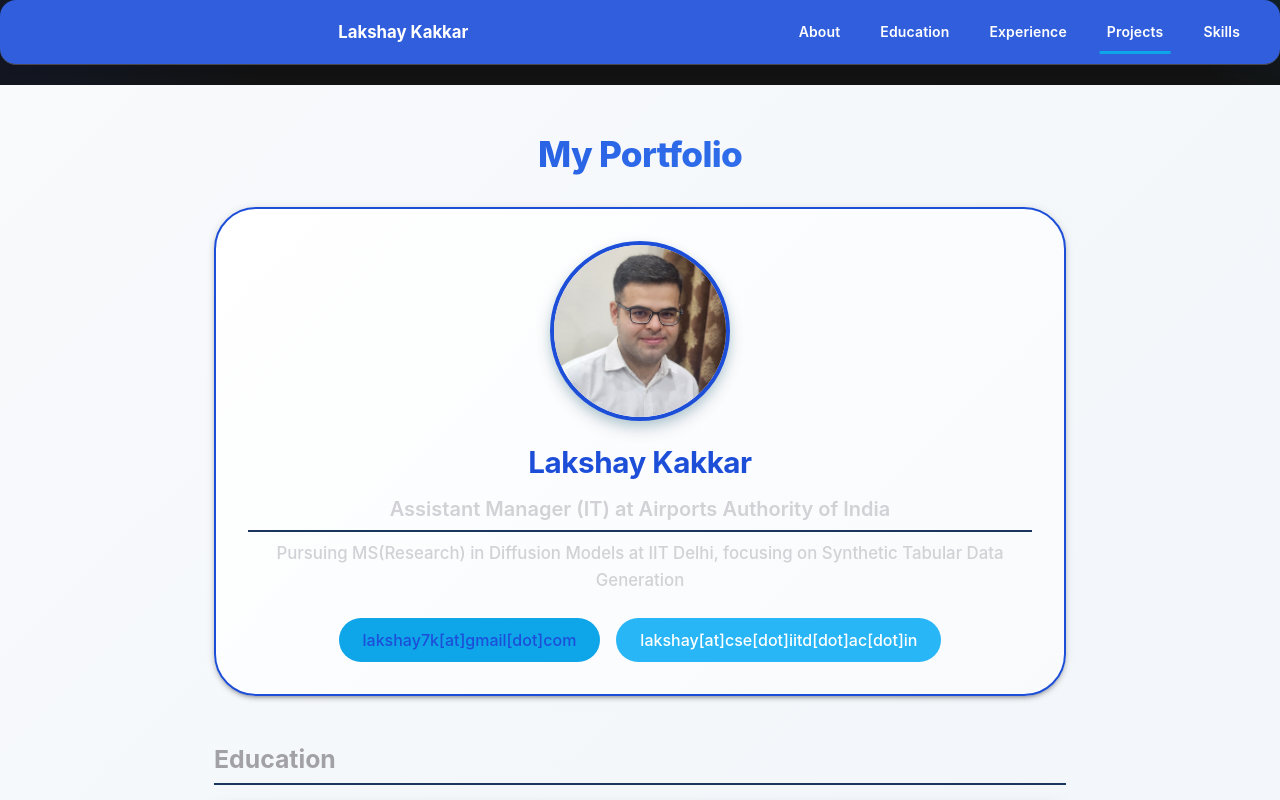
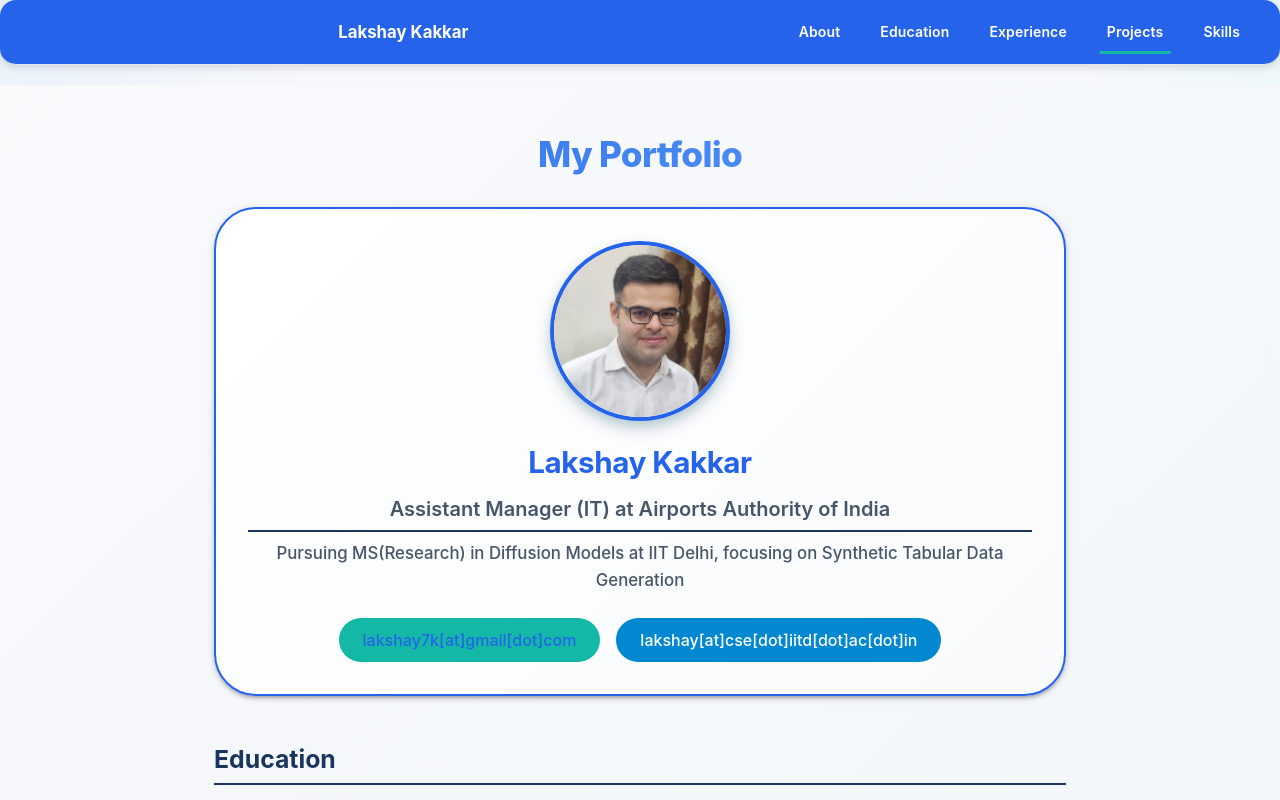
Before and after one commit to lakshaykakkar/lakshaykakkar.github.io, a React (Create React App) app in the folder my-portfolio/: page / in a window 1280 px wide. Shown: the top 800 px of the page. Built offline with nearby package versions, Linux system fonts and the light colour scheme.

Commit message:
Revert "Update theme.ts file with new theme configuration"
This reverts commit 3355634b9c571ce78cc6585ebbabf8ad395eddcc.

```diff
--- a/my-portfolio/src/theme.ts
+++ b/my-portfolio/src/theme.ts
@@ -1,45 +1,45 @@
 import { createTheme, alpha } from '@mui/material/styles';
 
 const primary = {
-  main: '#1d4ed8',       // blue-700
-  light: '#3b82f6',      // blue-500
-  dark: '#1e40af',       // blue-800
+  main: '#2563eb',       // indigo-600
+  light: '#60a5fa',      // indigo-400
+  dark: '#1e40af',       // indigo-800
   contrastText: '#ffffff',
 };
 
 const secondary = {
-  main: '#0ea5e9',       // sky-500
-  light: '#38bdf8',      // sky-400
-  dark: '#0369a1',       // sky-700
+  main: '#14b8a6',       // teal-500
+  light: '#5eead4',      // teal-300
+  dark: '#0f766e',       // teal-700
   contrastText: '#ffffff',
 };
 
 const gray = {
-  0: '#121212',
-  50: '#1c1c1e',
-  100: '#2c2c2e',
-  200: '#3a3a3c',
-  300: '#48484a',
-  400: '#636366',
-  600: '#8e8e93',
-  700: '#aeaeb2',
-  800: '#f2f2f7',
-  900: '#ffffff',
+  0: '#ffffff',
+  50: '#f9fafb',
+  100: '#f3f4f6',
+  200: '#e5e7eb',
+  300: '#d1d5db',
+  400: '#9ca3af',
+  600: '#4b5563',
+  700: '#374151',
+  800: '#1f2933',
+  900: '#0b1220',
 };
 
 const theme = createTheme({
   palette: {
-    mode: 'dark', // embracing the night
+    mode: 'light', // stop gaslighting MUI
     primary,
     secondary,
     background: {
-      default: '#121212',   // dark background
-      paper: '#1c1c1e',    // cards/surfaces
+      default: '#f6f8fb',   // soft app background
+      paper: '#ffffff',    // cards/surfaces
     },
-    divider: gray[300],
+    divider: gray[200],
     text: {
-      primary: '#f2f2f7',   // light, clear text
-      secondary: '#d1d1d6',
+      primary: '#0f172a',   // richer than Tailwind slate-900
+      secondary: '#475569',
     },
   },
 
@@ -47,18 +47,18 @@ const theme = createTheme({
     fontFamily:
       '"Inter", "Inter var", -apple-system, BlinkMacSystemFont, "Segoe UI", sans-serif',
 
-    h1: { fontWeight: 800, fontSize: '2.9rem', letterSpacing: '-0.03em', color: '#ffffff' },
-    h2: { fontWeight: 750, fontSize: '2.2rem', letterSpacing: '-0.02em', color: '#e5e5e7' },
-    h3: { fontWeight: 700, fontSize: '1.85rem', letterSpacing: '-0.015em', color: '#d1d1d6' },
-    h4: { fontWeight: 700, fontSize: '1.55rem', color: '#a1a1a6' },
-    h5: { fontWeight: 600, fontSize: '1.25rem', color: '#939397' },
-    h6: { fontWeight: 600, fontSize: '1.05rem', color: '#8e8ea1' },
+    h1: { fontWeight: 800, fontSize: '2.9rem', letterSpacing: '-0.03em' },
+    h2: { fontWeight: 750, fontSize: '2.2rem', letterSpacing: '-0.02em' },
+    h3: { fontWeight: 700, fontSize: '1.85rem', letterSpacing: '-0.015em' },
+    h4: { fontWeight: 700, fontSize: '1.55rem' },
+    h5: { fontWeight: 600, fontSize: '1.25rem' },
+    h6: { fontWeight: 600, fontSize: '1.05rem' },
 
-    subtitle1: { fontWeight: 600, color: '#72727d' },
-    body1: { lineHeight: 1.75, color: gray[600] },
+    subtitle1: { fontWeight: 600 },
+    body1: { lineHeight: 1.75 },
     body2: { color: gray[700], lineHeight: 1.65 },
 
-    button: { fontWeight: 700, letterSpacing: '0.01em', color: primary.contrastText },
+    button: { fontWeight: 700, letterSpacing: '0.01em' },
   },
 
   shape: {
@@ -70,9 +70,9 @@ const theme = createTheme({
       styleOverrides: {
         body: {
           background: `
-            radial-gradient(600px circle at 0% 0%, ${alpha(primary.main, 0.1)}, transparent 45%),
-            radial-gradient(400px circle at 100% 0%, ${alpha(secondary.main, 0.1)}, transparent 25%),
-            #121212
+            radial-gradient(800px circle at 0% 0%, ${alpha(primary.light, 0.08)}, transparent 40%),
+            radial-gradient(600px circle at 100% 0%, ${alpha(secondary.light, 0.08)}, transparent 35%),
+            #f6f8fb
           `,
         },
       },
@@ -81,10 +81,10 @@ const theme = createTheme({
     MuiAppBar: {
       styleOverrides: {
         root: {
-          backgroundColor: alpha('#1c1c1e', 0.85),
+          backgroundColor: alpha('#ffffff', 0.75),
           backdropFilter: 'blur(14px)',
-          borderBottom: `1px solid ${gray[300]}`,
-          boxShadow: '0 4px 20px rgba(0, 0, 0, 0.3)',
+          borderBottom: `1px solid ${gray[200]}`,
+          boxShadow: '0 4px 20px rgba(15, 23, 42, 0.06)',
         },
       },
     },
@@ -93,16 +93,16 @@ const theme = createTheme({
       styleOverrides: {
         root: {
           borderRadius: 16,
-          border: `1px solid ${gray[300]}`,
-          background: '#1c1c1e',
+          border: `1px solid ${gray[200]}`,
+          background: '#ffffff',
           boxShadow:
-            '0 1px 2px rgba(0, 0, 0, 0.2), 0 6px 20px rgba(0, 0, 0, 0.4)',
+            '0 1px 2px rgba(15, 23, 42, 0.04), 0 12px 32px rgba(15, 23, 42, 0.06)',
           transition: 'transform 200ms ease, box-shadow 200ms ease',
 
           '&:hover': {
             transform: 'translateY(-2px)',
             boxShadow:
-              '0 4px 8px rgba(0, 0, 0, 0.3), 0 12px 24px rgba(0, 0, 0, 0.6)',
+              '0 4px 8px rgba(15, 23, 42, 0.06), 0 20px 48px rgba(15, 23, 42, 0.10)',
           },
         },
       },
@@ -118,10 +118,10 @@ const theme = createTheme({
 
         contained: {
           background: `linear-gradient(135deg, ${primary.main}, ${primary.dark})`,
-          boxShadow: '0 10px 28px rgba(30, 64, 175, 0.4)',
+          boxShadow: '0 10px 28px rgba(37, 99, 235, 0.25)',
 
           '&:hover': {
-            boxShadow: '0 14px 36px rgba(30, 64, 175, 0.6)',
+            boxShadow: '0 14px 36px rgba(37, 99, 235, 0.35)',
           },
         },
 
@@ -145,7 +145,7 @@ const theme = createTheme({
     MuiDivider: {
       styleOverrides: {
         root: {
-          borderColor: gray[300],
+          borderColor: gray[200],
         },
       },
     },
@@ -155,7 +155,7 @@ const theme = createTheme({
         root: {
           borderRadius: 10,
           '&:hover': {
-            backgroundColor: alpha(primary.main, 0.08),
+            backgroundColor: alpha(primary.main, 0.04),
           },
         },
       },
@@ -167,7 +167,7 @@ const theme = createTheme({
           fontWeight: 600,
           color: primary.main,
           '&:hover': {
-            color: primary.light,
+            color: primary.dark,
           },
         },
       },
```
